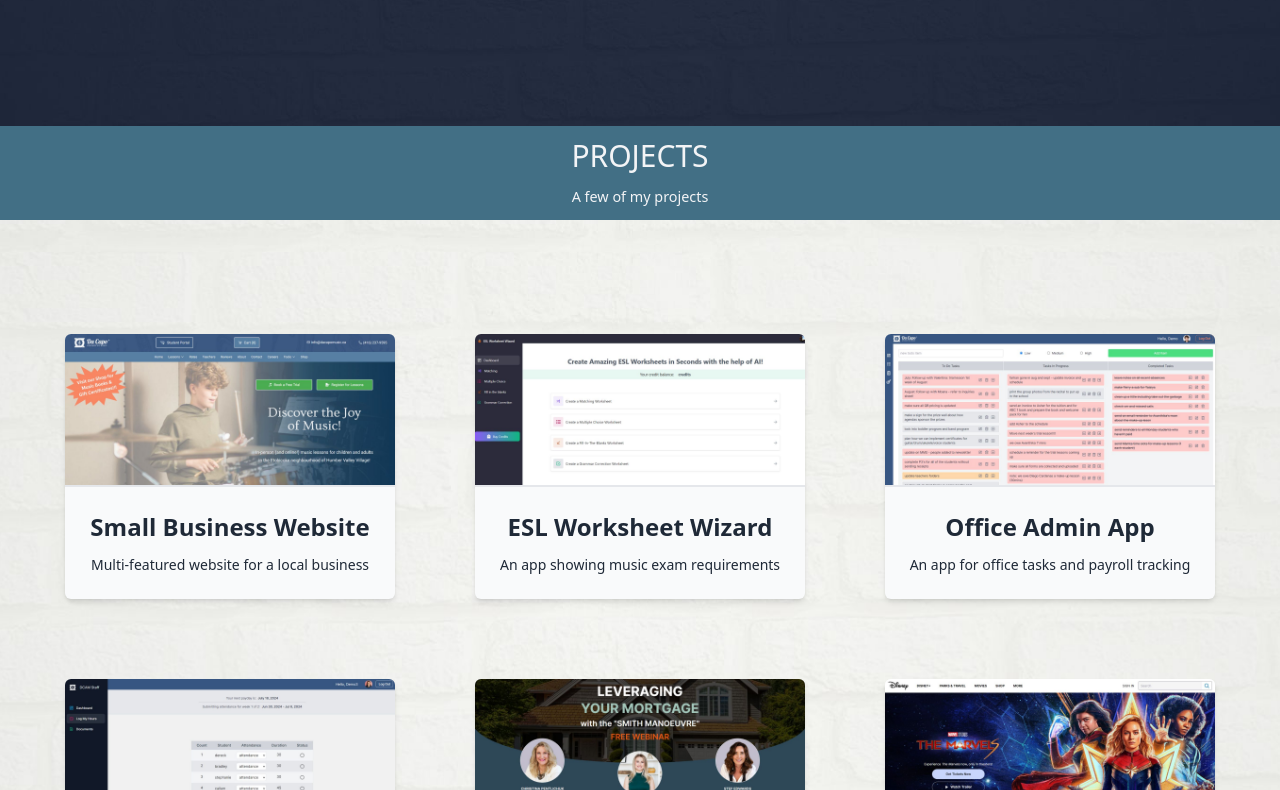
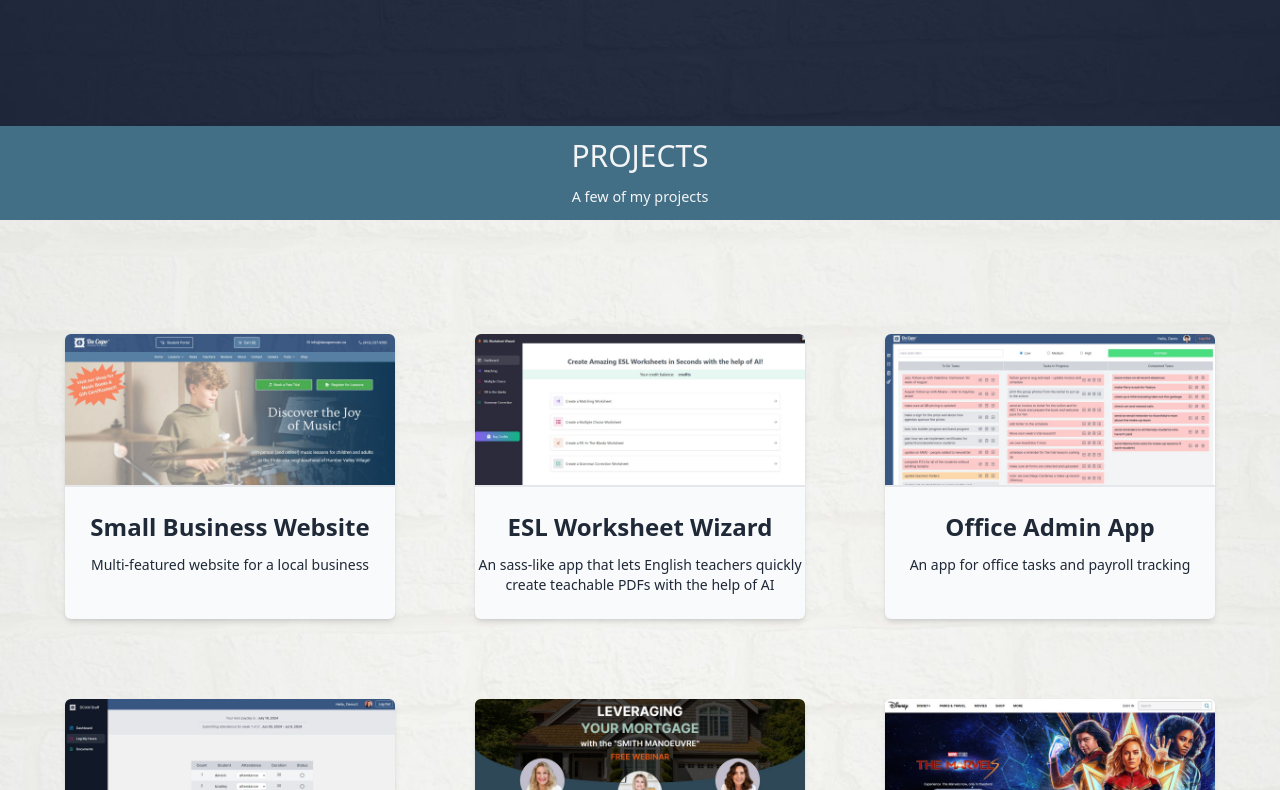
Before and after one commit to tbabyuk/portfolio-next-2023, a Next.js app: page / in a window 1280 px wide. Shown: the part 2010-2800 px from the top of the page. Built offline with nearby package versions, Linux system fonts and the light colour scheme.

Commit message:
updated some project links and other project details

```diff
--- a/app/data/portfolioData.js
+++ b/app/data/portfolioData.js
@@ -21,11 +21,11 @@ export const projectsArray = [
       features: ["worksheet generation with OpenAI API", "shop functionality with Stripe", "authentication with Clerk", "Clerk webhooks", "responsive design"],
       technologies: ["Next.js", "React", "Node.js", "Tailwind", "Route Handlers (API Routes)", "Web Hooks", "Stripe API", "Clerk", "OpenAI API", "MongoDB"],
       techIconsArray: ["/images/skills/next.png", "/images/skills/react.png", "/images/skills/node.png", "/images/skills/tailwind.png", "/images/skills/stripe.png", "/images/skills/mongo.png", "/images/skills/clerk.png", "/images/skills/openai.png"],
-      shortDescription: "An app showing music exam requirements",
+      shortDescription: "An sass-like app that lets English teachers quickly create teachable PDFs with the help of AI",
       longDescription: "A simple web app (desktop and mobile-friendly) that lets users select a specific examination level and see a quick summary of everything they need to learn for that exam. This was a passion project for me. RCM (Royal Conservatory of Music) is a popular authority here in Canada when it comes to music exams. I myself have gone through almost all of their piano exams and wanted to make it easy for aspiring examinees to see exactly what they need to learn for each level of the RCM piano exams. It can also help piano teachers know exactly what they need to teach their students for each exam level.",
       src: "/images/projects/esl_worksheet_wizard.jpg",
-      alt: "rcm wizard demo image",
-      url: "music-exam-helper",
+      alt: "esl worksheet wizard image",
+      url: "esl-worksheet-wizard",
       liveUrl: "https://www.eslworksheetwizard.com/",
       videoUrl: "https://youtu.be/j1HuFpGklgs",
       githubUrl: "https://github.com/tbabyuk/saas-esl-worksheet-wizard",
@@ -56,7 +56,7 @@ export const projectsArray = [
       src: "/images/projects/work_hours_tracker.jpg",
       alt: "staff app demo image",
       url: "contractor-work-hours",
-      liveUrl: "https://dcam-staff-next-demo.vercel.app/",
+      liveUrl: "https://staff.dacapomusic.ca/",
       videoUrl: "https://youtu.be/57hjyfY6cSk",
       githubUrl: "https://github.com/tbabyuk/dcam-staff-nextjs-new",
       loginInfo: "Username: <strong>demo1@gmail.com</strong><br>Password: <strong>demo111</strong><br><br>Username: <strong>demo2@gmail.com</strong><br>Password: <strong>demo222</strong><br><br>Username: <strong>demo3@gmail.com</strong><br>Password: <strong>demo333</strong><br><br><i>*Feel free to play around as if you were a real user and even try to submit the attendance."
```
